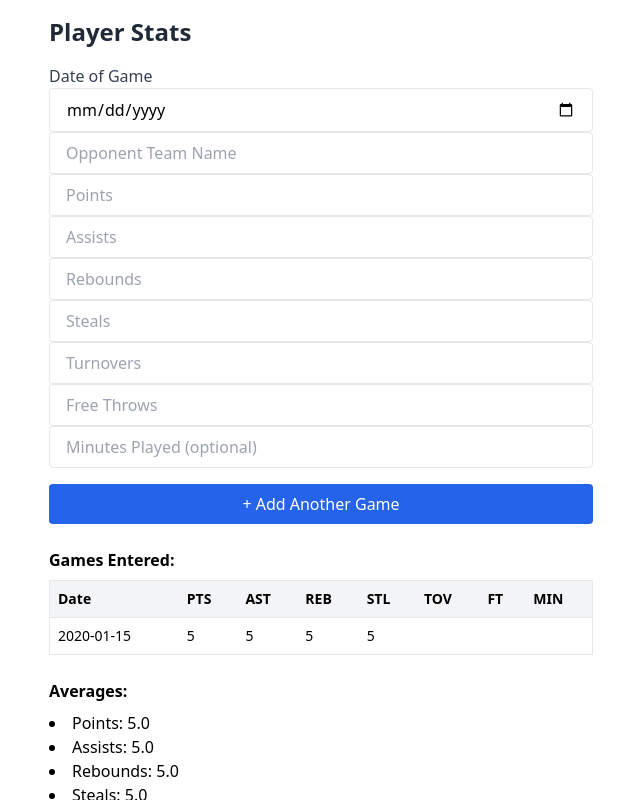
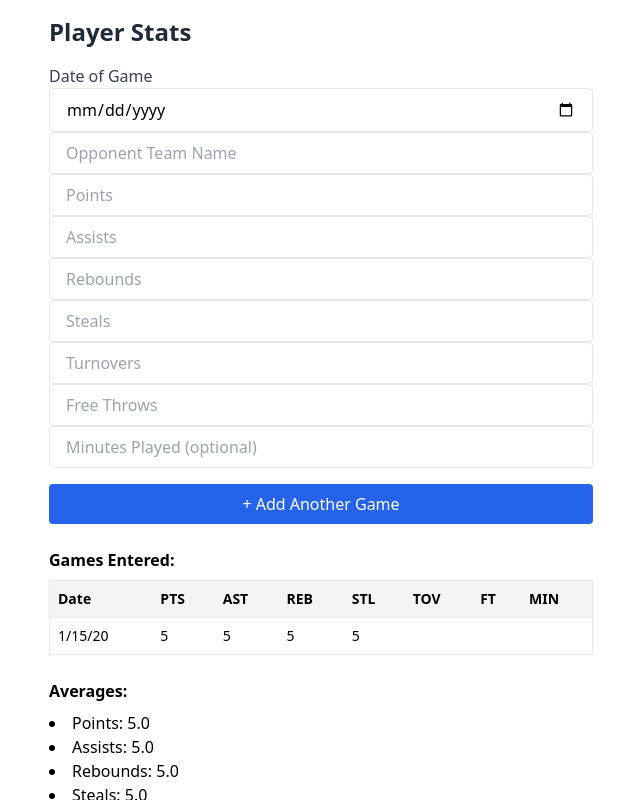
Before and after one commit to anggithub2023/Process_Reflection_Scaffolding, a React (Create React App) app: page /stats in a window 1280 px wide. Both pictures are taken after typing "2020-01-15", "Sample", "5", "5", "5", "5" into the empty fields and a click on the button "+ Add Another Game". Shown: the top 800 px of the page, without its empty margins (319-959 px from the left). Built offline with nearby package versions, Linux system fonts and the light colour scheme.

Commit message:
button changes

```diff
--- a/src/pages/StatsPage.js
+++ b/src/pages/StatsPage.js
@@ -89,7 +89,7 @@ function StatsPage() {
                   <tbody>
                   {gameStats.map((gs, index) => (
                       <tr key={index} className="border-t">
-                        <td className="p-2">{gs.date}</td>
+                        <td className="p-2">{gs.date ? new Date(gs.date).toLocaleDateString(undefined, { month: 'numeric', day: 'numeric', year: '2-digit' }) : ''}</td>
                         <td className="p-2">{gs.points}</td>
                         <td className="p-2">{gs.assists}</td>
                         <td className="p-2">{gs.rebounds}</td>
```
